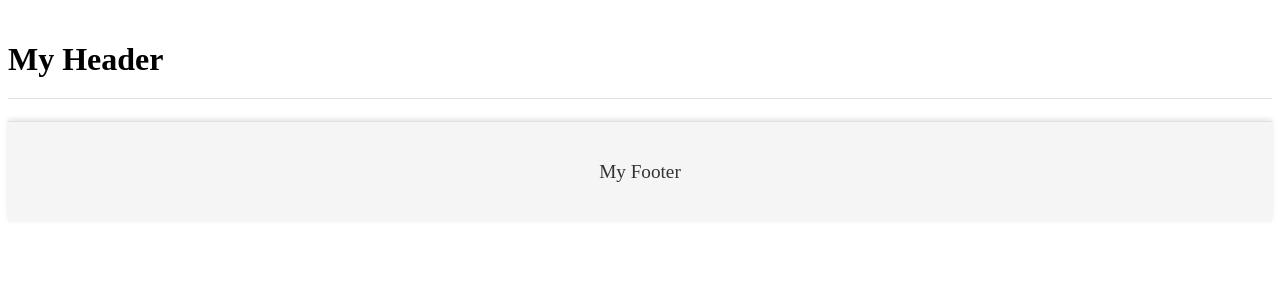
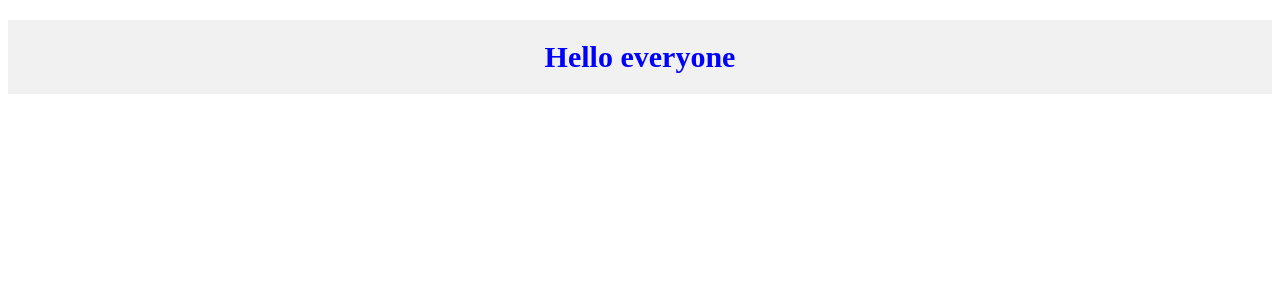
Before and after one commit to QuocAn108/ReactVite_Learning, a React (Vite) app in the folder ReactViteLearning/: page / in a window 1280 px wide. Shown: the top 300 px of the page. Built offline with nearby package versions, Linux system fonts and the light colour scheme.

Commit message:
Using classname to apply more classname for style

```diff
--- a/ReactViteLearning/src/App.jsx
+++ b/ReactViteLearning/src/App.jsx
@@ -1,10 +1,10 @@
-import Footer from "./components/Footer/Footer";
-import Header from "./components/Header/Header";
+import styles from "./assets/App.module.css";
+import classNames from "classnames";
 function App() {
+  const { heading, text, bg } = styles;
   return (
     <>
-      <Header />
-      <Footer />
+      <div className={classNames(heading, text, bg)}>Hello everyone</div>
     </>
   );
 }
--- a/ReactViteLearning/src/assets/App.css
+++ b/ReactViteLearning/src/assets/App.module.css
@@ -1,6 +1,13 @@
 .heading {
   color: red;
   font-size: 50px;
+  font-weight: bold;
+  text-align: center;
+  margin-top: 50px;
+}
+.text {
+  color: blue;
+  font-size: 30px;
   font-weight: bold;
   text-align: center;
   margin-top: 50px;
```
Also changed, not shown: 1 other file (tests, documents, lock files or other folders).
